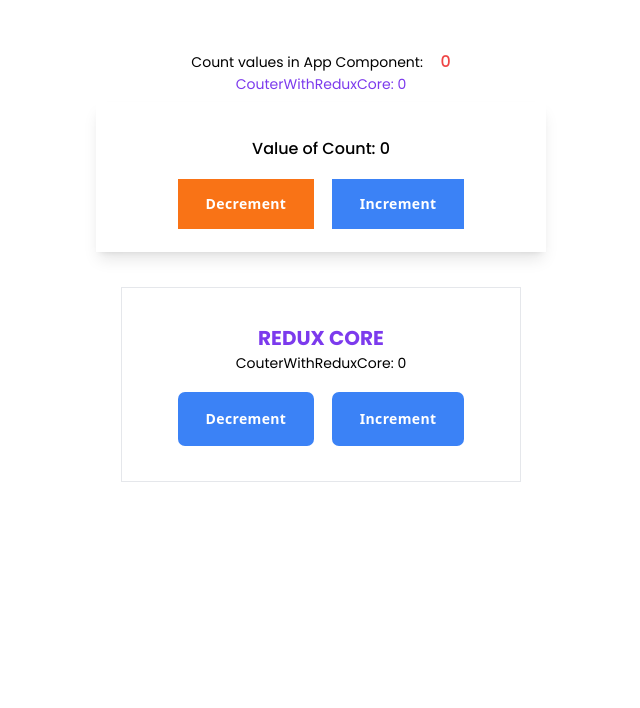
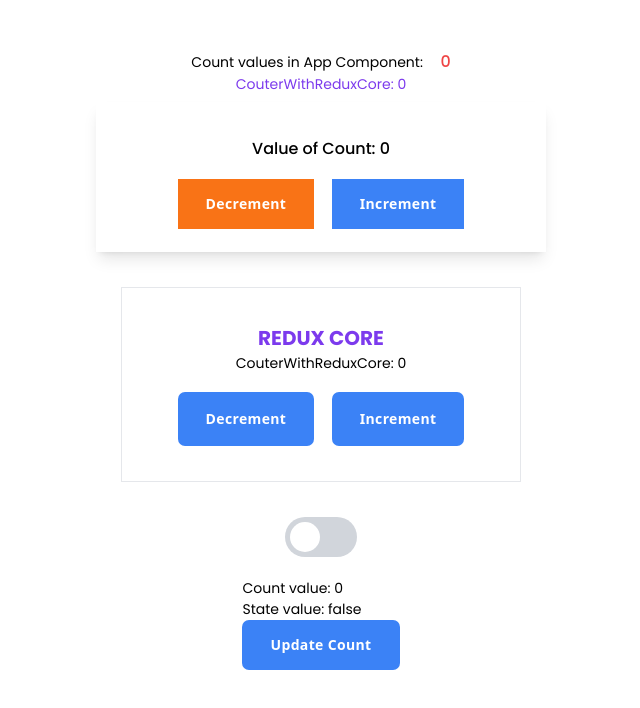
Before and after one commit to slogvo/reudux-pract, a React (Vite) app: page / in a window 1280 px wide. Shown: the top 708 px of the page, without its empty margins (319-959 px from the left). Built offline with nearby package versions, Linux system fonts and the light colour scheme.

Commit message:
Update code

```diff
--- a/src/App.jsx
+++ b/src/App.jsx
@@ -2,6 +2,8 @@ import { useSelector } from "react-redux";
 import CountWithContext from "./components/CountWithContext";
 import CouterWithReduxCore from "./components/CouterWithReduxCore";
 import { useCount } from "./context/count-context";
+import ToggleWithRedux from "./components/ToggleWithRedux";
+import EffectComponent from "./components/effectComponent";
 
 const App = () => {
   const { state } = useCount();
@@ -21,6 +23,8 @@ const App = () => {
         </p>
         <CountWithContext></CountWithContext>
         <CouterWithReduxCore></CouterWithReduxCore>
+        <ToggleWithRedux />
+        <EffectComponent />
       </div>
     </div>
   );
--- /dev/null
+++ b/src/components/EffectComponent.jsx
@@ -0,0 +1,24 @@
+import { useEffect, useState } from "react";
+
+const EffectComponent = () => {
+  const [count, setCount] = useState(0);
+  const [value, setValue] = useState(false);
+
+  useEffect(() => {
+    console.log("This is state value render");
+  }, [count]);
+  return (
+    <div className="mt-6">
+      <p>Count value: {count}</p>
+      <p>State value: {JSON.stringify(value)}</p>
+      <button
+        className="inline-flex items-center justify-center px-8 py-4 font-sans font-semibold tracking-wide text-white bg-blue-500 rounded-lg h-[50px]"
+        onClick={() => setCount((prev) => prev + 1)}
+      >
+        Update Count
+      </button>
+    </div>
+  );
+};
+
+export default EffectComponent;
--- /dev/null
+++ b/src/components/ToggleWithRedux.jsx
@@ -0,0 +1,19 @@
+import { useDispatch, useSelector } from "react-redux";
+import { toggleButton } from "../redux-core/actions";
+
+const ToggleWithRedux = () => {
+  const toggle = useSelector((state) => state.toggleStatus.toggle);
+  const dispatch = useDispatch();
+  return (
+    <div
+      className={`mt-10 w-[72px] h-[40px] p-[5px] rounded-full  flex items-center  cursor-pointer transition-all duration-500 ${
+        toggle ? "bg-blue-500 justify-end" : "bg-gray-300 justify-start"
+      }  `}
+      onClick={() => dispatch(toggleButton())}
+    >
+      <div className="w-[30px] h-[30px] bg-white rounded-full"></div>
+    </div>
+  );
+};
+
+export default ToggleWithRedux;
--- /dev/null
+++ b/src/redux-core/actions.js
@@ -0,0 +1,5 @@
+import { TOGGLE_BUTTON } from "./type";
+
+export const toggleButton = () => ({
+  type: TOGGLE_BUTTON,
+});
--- a/src/redux-core/configureStore.js
+++ b/src/redux-core/configureStore.js
@@ -1,7 +1,9 @@
 import { combineReducers, createStore } from "redux";
 import counterReducer from "./counterReducer";
+import toggleReducer from "./toggleReducer";
 
 const reducer = combineReducers({
+  toggleStatus: toggleReducer,
   counter: counterReducer,
 });
 
--- /dev/null
+++ b/src/redux-core/toggleReducer.js
@@ -0,0 +1,17 @@
+import { TOGGLE_BUTTON } from "./type";
+
+const initialState = {
+  toggle: false,
+};
+
+const toggleReducer = (state = initialState, action) => {
+  switch (action.type) {
+    case TOGGLE_BUTTON:
+      return {
+        toggle: !state.toggle,
+      };
+    default:
+      return state;
+  }
+};
+export default toggleReducer;
--- /dev/null
+++ b/src/redux-core/type.js
@@ -0,0 +1 @@
+export const TOGGLE_BUTTON = "TOGGLE_BUTTON";
```
